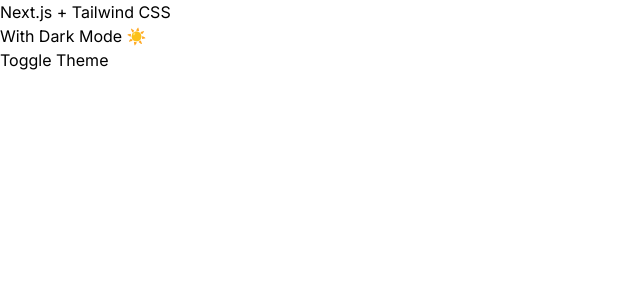
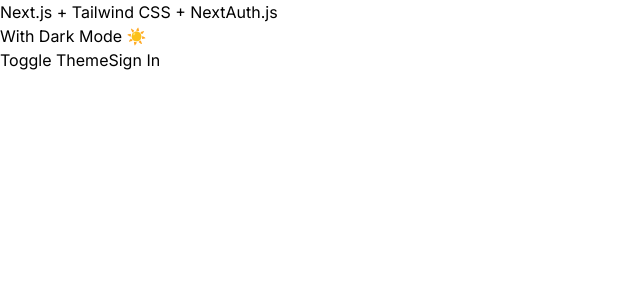
Before and after one commit to Tarikul-Islam-Anik/nextjs-starter, a Next.js app: page / in a window 1280 px wide. Shown: the top 300 px of the page, without its empty margins (0-640 px from the left). Built offline with nearby package versions, Linux system fonts and the light colour scheme.

Commit message:
Add NextAuth.js for authentication

```diff
--- a/app/page.tsx
+++ b/app/page.tsx
@@ -1,18 +1,22 @@
 'use client';
 
 import { useTheme } from 'next-themes';
+import Link from 'next/link';
 
 export default function Home() {
   const { theme, setTheme } = useTheme();
   return (
     <div className='grid h-screen place-items-center'>
-      <h1 className='text-5xl font-bold'>Next.js + Tailwind CSS</h1>
+      <h1 className='text-5xl font-bold'>
+        Next.js + Tailwind CSS + NextAuth.js
+      </h1>
       <h2 className='text-2xl font-bold'>
         With Dark Mode {theme === 'dark' ? '🌙' : '☀️'}
       </h2>
       <button onClick={() => setTheme(theme === 'dark' ? 'light' : 'dark')}>
         Toggle Theme
       </button>
+      <Link href='/api/auth/signin'>Sign In</Link>
     </div>
   );
 }
```
